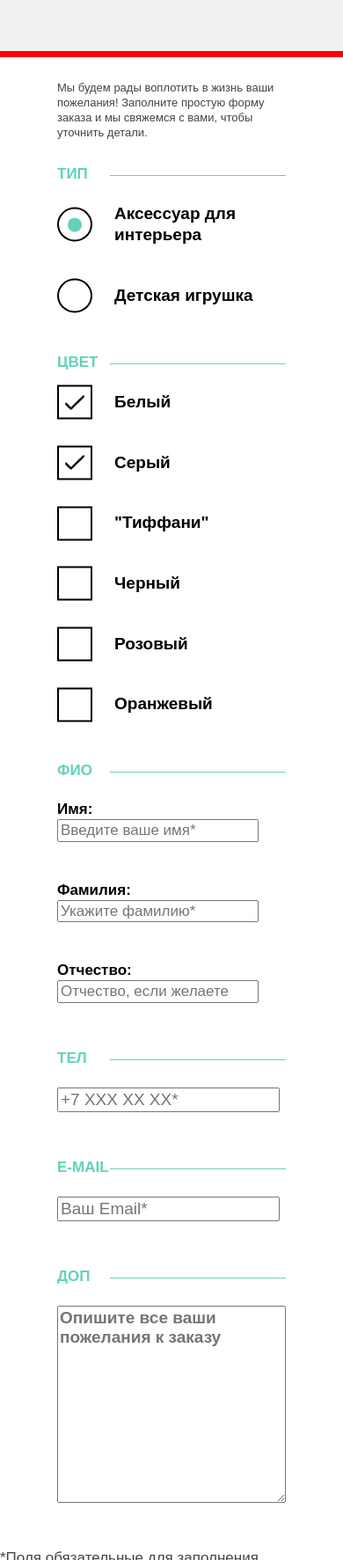
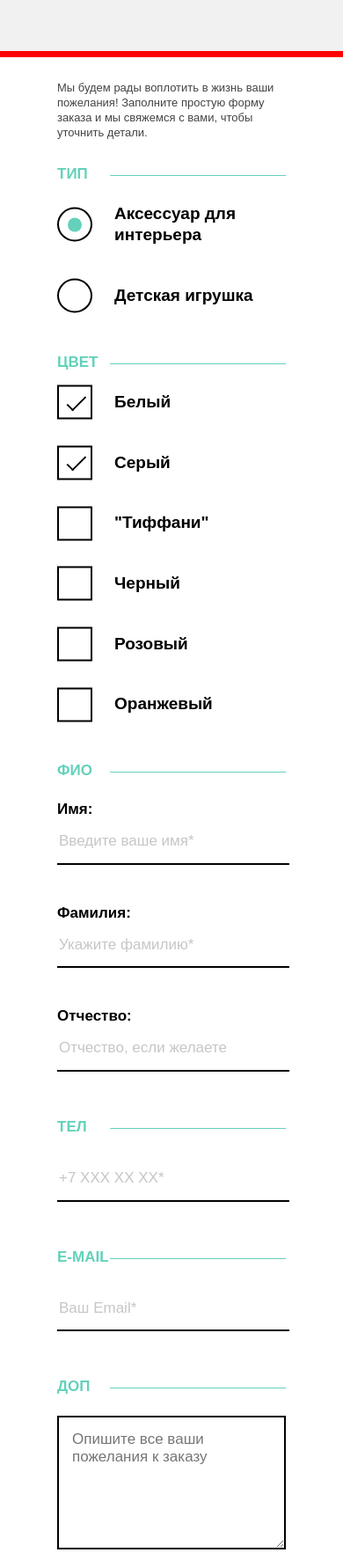
Before and after one commit to Tenkoru/mishka, a website: page source/form.html in a window 390 px wide. Shown: the part 190-1963 px from the top of the page at 88% size. Drawn offline with nearby package versions, Linux system fonts and the light colour scheme; files that its build step writes are made by us from their sources; a web font is replaced by a local one.

Commit message:
mobile form done

```diff
--- a/source/form.html
+++ b/source/form.html
@@ -62,12 +62,12 @@
         <div class="to-order__group">
           <div class="to-order__fieldset container">
             <legend class="to-order__legend">Тип</legend>
-            <label class="to-order__input to-order__input--radio">
+            <label class="to-order__label to-order__label--radio">
               Аксессуар для интерьера
               <input class="input input--hidden" type="radio" name="type" value="interiorAccessory" checked>
               <div class="input-indicator input-indicator--radio"></div>
             </label>
-            <label class="to-order__input to-order__input--radio">
+            <label class="to-order__label to-order__label--radio">
               Детская игрушка
               <input class="input input--hidden" type="radio" name="type" value="childToy">
               <div class="input-indicator input-indicator--radio"></div>
@@ -77,32 +77,32 @@
         <div class="to-order__group">
           <div class="to-order__fieldset container">
             <legend class="to-order__legend">Цвет</legend>
-            <label class="to-order__input to-order__input--checkbox">
+            <label class="to-order__label to-order__label--checkbox">
               Белый
               <input class="input input--hidden" type="checkbox" name="white" checked>
               <div class="input-indicator input-indicator--checkbox"></div>
             </label>
-            <label class="to-order__input to-order__input--checkbox">
+            <label class="to-order__label to-order__label--checkbox">
               Серый
               <input class="input input--hidden" type="checkbox" name="gray" checked>
               <div class="input-indicator input-indicator--checkbox"></div>
             </label>
-            <label class="to-order__input to-order__input--checkbox">
+            <label class="to-order__label to-order__label--checkbox">
               "Тиффани"
               <input class="input input--hidden" type="checkbox" name="tiffany">
               <div class="input-indicator input-indicator--checkbox"></div>
             </label>
-            <label class="to-order__input to-order__input--checkbox">
+            <label class="to-order__label to-order__label--checkbox">
               Черный
               <input class="input input--hidden" type="checkbox" name="black">
               <div class="input-indicator input-indicator--checkbox"></div>
             </label>
-            <label class="to-order__input to-order__input--checkbox">
+            <label class="to-order__label to-order__label--checkbox">
               Розовый
               <input class="input input--hidden" type="checkbox" name="pink">
               <div class="input-indicator input-indicator--checkbox"></div>
             </label>
-            <label class="to-order__input to-order__input--checkbox">
+            <label class="to-order__label to-order__label--checkbox">
               Оранжевый
               <input class="input input--hidden" type="checkbox" name="orange">
               <div class="input-indicator input-indicator--checkbox"></div>
@@ -112,43 +112,45 @@
         <div class="to-order__group">
           <div class="to-order__fieldset container">
             <legend class="to-order__legend">Фио</legend>
-            <label class="to-order__input to-order__input--name">
+            <label class="to-order__label to-order__label--name">
               Имя:
-              <input type="text" name="name" placeholder="Введите ваше имя*">
+              <input class="input input--text" type="text" name="name" placeholder="Введите ваше имя*">
             </label>
-            <label class="to-order__input to-order__input--name">
+            <label class="to-order__label to-order__label--name">
               Фамилия:
-              <input type="text" name="last-name" placeholder="Укажите фамилию*">
+              <input class="input input--text" type="text" name="last-name" placeholder="Укажите фамилию*">
             </label>
-            <label class="to-order__input to-order__input--name">
+            <label class="to-order__label to-order__label--name">
               Отчество:
-              <input type="text" name="name" placeholder="Отчество, если желаете">
+              <input class="input input--text" type="text" name="name" placeholder="Отчество, если желаете">
             </label>
           </div>
         </div>
         <div class="to-order__group">
           <div class="to-order__fieldset container">
             <legend class="to-order__legend">Тел</legend>
-            <label class="to-order__input to-order__input--tel">
-              <input type="tel" name="tel" placeholder="+7 XXX XX XX*">
+            <label class="to-order__label to-order__label--tel">
+              <input class="input input--text type="tel" name="tel" placeholder="+7 XXX XX XX*">
             </label>
           </div>
           <div class="to-order__fieldset container">
             <legend class="to-order__legend">E-mail</legend>
-            <label class="to-order__input to-order__input--email">
-              <input type="email" name="email" placeholder="Ваш Email*">
+            <label class="to-order__label to-order__label--email">
+              <input class="input input--text type="email" name="email" placeholder="Ваш Email*">
             </label>
           </div>
         </div>
         <div class="to-order__group">
-          <div class="to-order__fieldset container">
+          <div class="to-order__fieldset container to-order__fieldset--optional-text-container">
             <legend class="to-order__legend">Доп</legend>
-            <textarea class="to-order__input to-order__input--optional-text" name="optional-text" cols="25" rows="10" placeholder="Опишите все ваши пожелания к заказу"></textarea>
+            <textarea class="input input--optional-text" name="optional-text" cols="25" rows="6" placeholder="Опишите все ваши пожелания к заказу"></textarea>
           </div>
         </div>
         <div class="to-order__group">
-          <span class="to-order__hint">*Поля обязательные для заполнения</span>
-          <button class="to-order__button button" type="submit">Отправить заказ</button>
+          <div class="container">
+            <span class="to-order__hint">*Поля обязательные для заполнения</span>
+            <button class="to-order__button button" type="submit">Отправить заказ</button>
+          </div>
         </div>
     </form>
   </main>
--- a/source/sass/partials/container.scss
+++ b/source/sass/partials/container.scss
@@ -14,5 +14,4 @@
   @media (min-width: $screen-desktop) {
     width: $container-desktop;
   }
-
 }
--- a/source/sass/partials/input.scss
+++ b/source/sass/partials/input.scss
@@ -20,12 +20,13 @@
   &::before {
     position: absolute;
     content: "";
-    width: 22px;
-    height: 16px;
+    width: 8px;
+    height: 20px;
+    border-right: 2px solid $color-black;
+    border-bottom: 2px solid $color-black;
     top: 50%;
     left: 50%;
-    transform: translate(-50%, -50%);
-    background-image: url(../img/checkbox.png);
+    transform: rotate(45deg) translate(-110%, -30%);
   }
 }
 
@@ -43,3 +44,46 @@
 .input-indicator--radio {
   border-radius: 50%;
 }
+
+.input--text {
+  width: 100%;
+  font-size: 17px;
+  padding-top: 15px;
+  padding-bottom: 15px;
+  border: none;
+  border-bottom: 2px solid $color-black;
+  color: $color-grey;
+
+  &::placeholder {
+    font-size: 17px;
+    color: $color-grey;
+    opacity: 0.3;
+  }
+
+  &:active {
+    border-bottom-color: $color-lightTeal;
+    outline: none;
+  }
+
+  &:focus {
+    border-bottom-color: $color-lightTeal;
+    outline: none;
+  }
+}
+
+.input--optional-text {
+  margin: 0;
+  margin-top: 22px;
+  padding: 15px;
+  border: 2px solid $color-black;
+
+  &:active {
+    border-color: $color-lightTeal;
+    outline: none;
+  }
+
+  &:focus {
+    border-color: $color-lightTeal;
+    outline: none;
+  }
+}
--- a/source/sass/partials/to-order.scss
+++ b/source/sass/partials/to-order.scss
@@ -1,3 +1,7 @@
+.to-order {
+  padding-bottom: 55px;
+}
+
 .to-order-container {
   display: block;
   flex-direction: column;
@@ -30,7 +34,7 @@
   color: $color-lightTeal;
 }
 
-.to-order__input {
+.to-order__label {
   font-size: 19px;
   font-weight: 700;
   margin-top: 22px;
@@ -39,15 +43,28 @@
   color: $color-black;
 }
 
-.to-order__input--radio {
+.to-order__label--radio {
   padding-left: 65px;
 }
 
-.to-order__input--checkbox {
+.to-order__label--checkbox {
   padding-left: 65px;
 }
 
-.to-order__input--name {
+.to-order__label--name {
   font-size: 17px;
   color: $color-black;
 }
+
+.to-order__fieldset--optional-text-container {
+  padding: 0;
+}
+
+.to-order__hint {
+  display: block;
+  margin-top: 15px;
+}
+
+.to-order__button {
+  margin-top: 30px;
+}
```
Also changed, not shown: source/img/checkbox.png (deleted).
